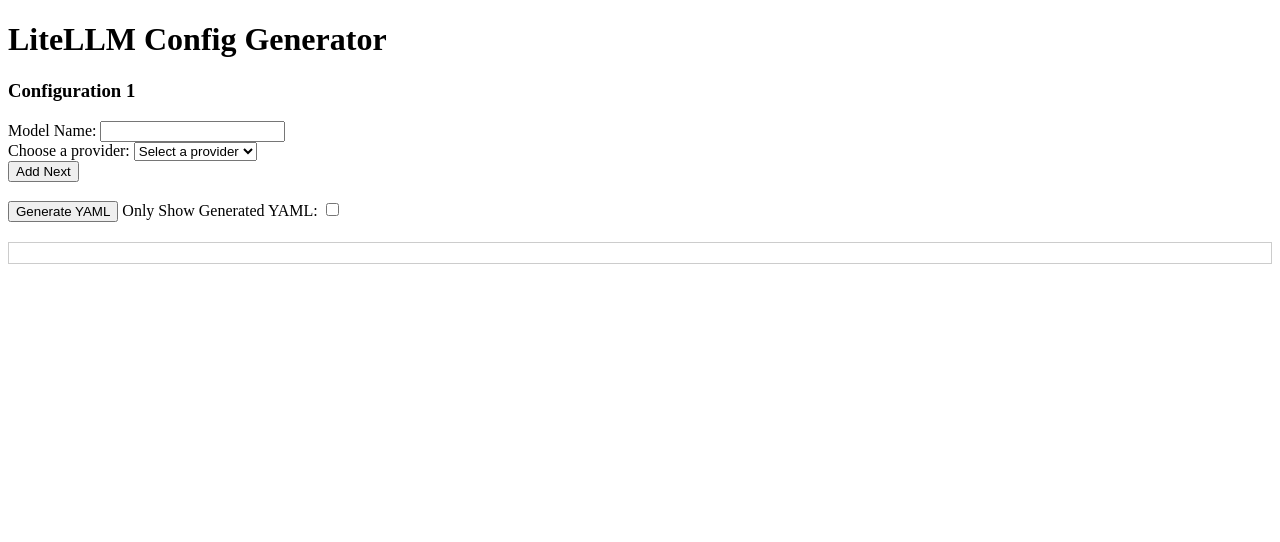
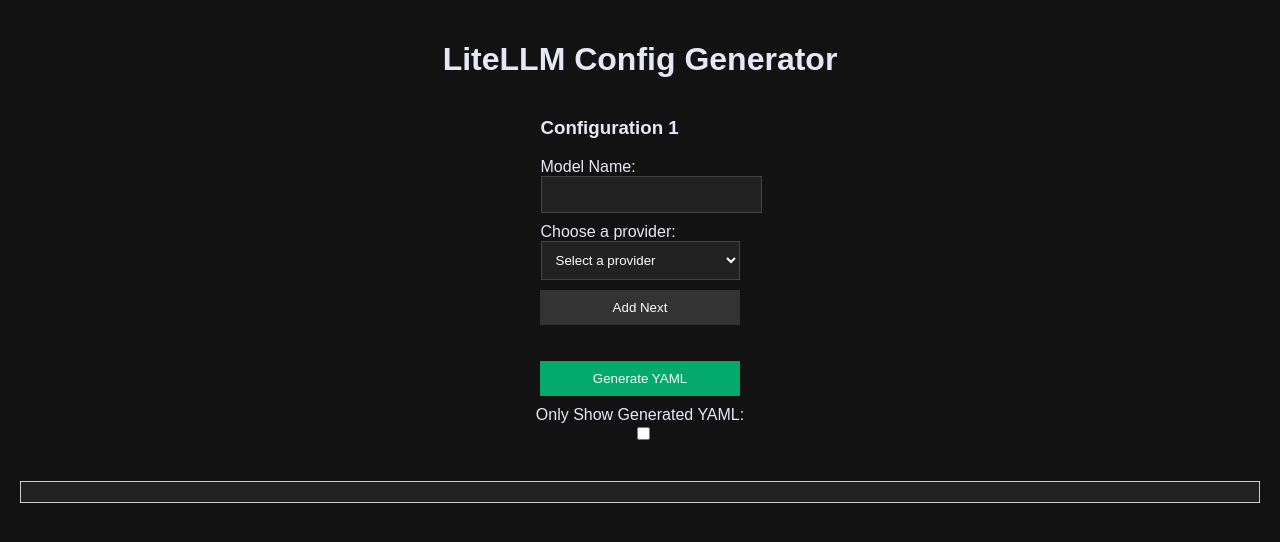
Before and after one commit to Luxadevi/yaml-generator-Litellm, a Flask app: page / in a window 1280 px wide. Shown: the top 542 px of the page. Run offline with Flask 3, Linux system fonts and the light colour scheme.

Commit message:
feat: static css, readonly and dark mode

```diff
--- /dev/null
+++ b/static/css/style.css
@@ -0,0 +1,78 @@
+body {
+    background-color: #121212; /* Dark background for dark mode */
+    color: #e8e7f7; /* Light text color for readability */
+    font-family: Arial, sans-serif; /* Default font */
+    margin: 0;
+    padding: 20px;
+}
+
+h1 {
+    text-align: center;
+    margin-bottom: 20px;
+}
+
+form {
+    display: flex;
+    flex-direction: column;
+    align-items: center;
+}
+
+#configurations {
+    display: flex;
+    flex-wrap: wrap;
+    justify-content: space-between;
+    max-width: 600px; /* Adjust the max width as needed */
+}
+
+.configuration-group {
+    flex-basis: 48%; /* Adjust the width of each column */
+    margin-bottom: 10px;
+}
+
+label {
+    display: block;
+}
+
+input[type="text"], select {
+    width: 100%;
+    padding: 10px;
+    margin-bottom: 10px;
+    background-color: #222;
+    border: 1px solid #444;
+    color: white;
+}
+
+button, input[type="submit"] {
+    padding: 10px 20px;
+    background-color: #333;
+    color: white;
+    border: none;
+    cursor: pointer;
+    width: 200px;
+}
+
+input[type="submit"] {
+    background-color: #04AA6D;
+}
+
+input[type="checkbox"] {
+    margin-left: 10px;
+}
+
+#yaml_output {
+    background-color: #222;
+    color: #ddd;
+    padding: 10px;
+    width: 100%;
+    box-sizing: border-box;
+    margin-top: 20px;
+}
+.configuration-container {
+    display: flex;
+    flex-wrap: wrap;
+    gap: 20px; /* Adjust the space between configuration groups */
+}
+
+.configuration-group {
+    flex: 1 1 45%; /* Each group will take up roughly half the container's width */
+}
--- a/templates/index.html
+++ b/templates/index.html
@@ -6,7 +6,30 @@
         var providerOptions = {{ options.providers | tojson | safe }};
         var configCount = 0;
 
+
+        function disablePreviousConfig(configCount) {
+            // Get the last configuration container by count
+            var lastConfigContainer = document.getElementById('config-' + configCount);
+            if (lastConfigContainer) {
+                var inputs = lastConfigContainer.getElementsByTagName('input');
+                for (var i = 0; i < inputs.length; i++) {
+                    inputs[i].readOnly = true; // Set text inputs to readonly
+                    inputs[i].disabled = true; // Set inputs like checkboxes, radio buttons to disabled
+                }
+
+                var selects = lastConfigContainer.getElementsByTagName('select');
+                for (var i = 0; i < selects.length; i++) {
+                    selects[i].disabled = true; // Disable dropdowns
+                }
+
+            }
+        }
+
         function addProviderConfig() {
+
+            // Disable fields in the last configuration group before adding a new one
+            disablePreviousConfig(configCount);
+
             configCount++;
             var configContainer = document.createElement('div');
             configContainer.id = 'config-' + configCount;
@@ -54,6 +77,7 @@
             var providerFieldsContainer = document.createElement('div');
             providerFieldsContainer.id = 'provider-fields-' + configCount;
             configContainer.appendChild(providerFieldsContainer);
+
 
             document.getElementById('configurations').appendChild(configContainer);
         }
@@ -125,20 +149,21 @@
             addProviderConfig(); // Add initial configuration
         };
     </script>
+<link rel="stylesheet" type="text/css" href="{{ url_for('static', filename='css/style.css') }}">
 </head>
 <body>
     <h1>LiteLLM Config Generator</h1>
     <form method="post" onsubmit="return submitForm();">
-        <div id="configurations"></div>
+        <div id="configurations" class="configuration-container">
+        </div>
         <button type="button" onclick="addProviderConfig();">Add Next</button>
         <br><br>
         <input type="submit" value="Generate YAML">
-        <!-- Checkbox for only showing YAML -->
-        <label for="show_yaml">Only Show Generated YAML:</label>
+        <label for="show_yaml" style="padding-top: 10px;"> Only Show Generated YAML:</label>
         <input type="checkbox" id="show_yaml" name="show_yaml">
         <br>
-        <!-- Div to display YAML -->
         <div id="yaml_output" style="white-space: pre-wrap; margin-top: 20px; border: 1px solid #ccc; padding: 10px;"></div>
+    </form>
     </form>
 </body>
 </html>
```
